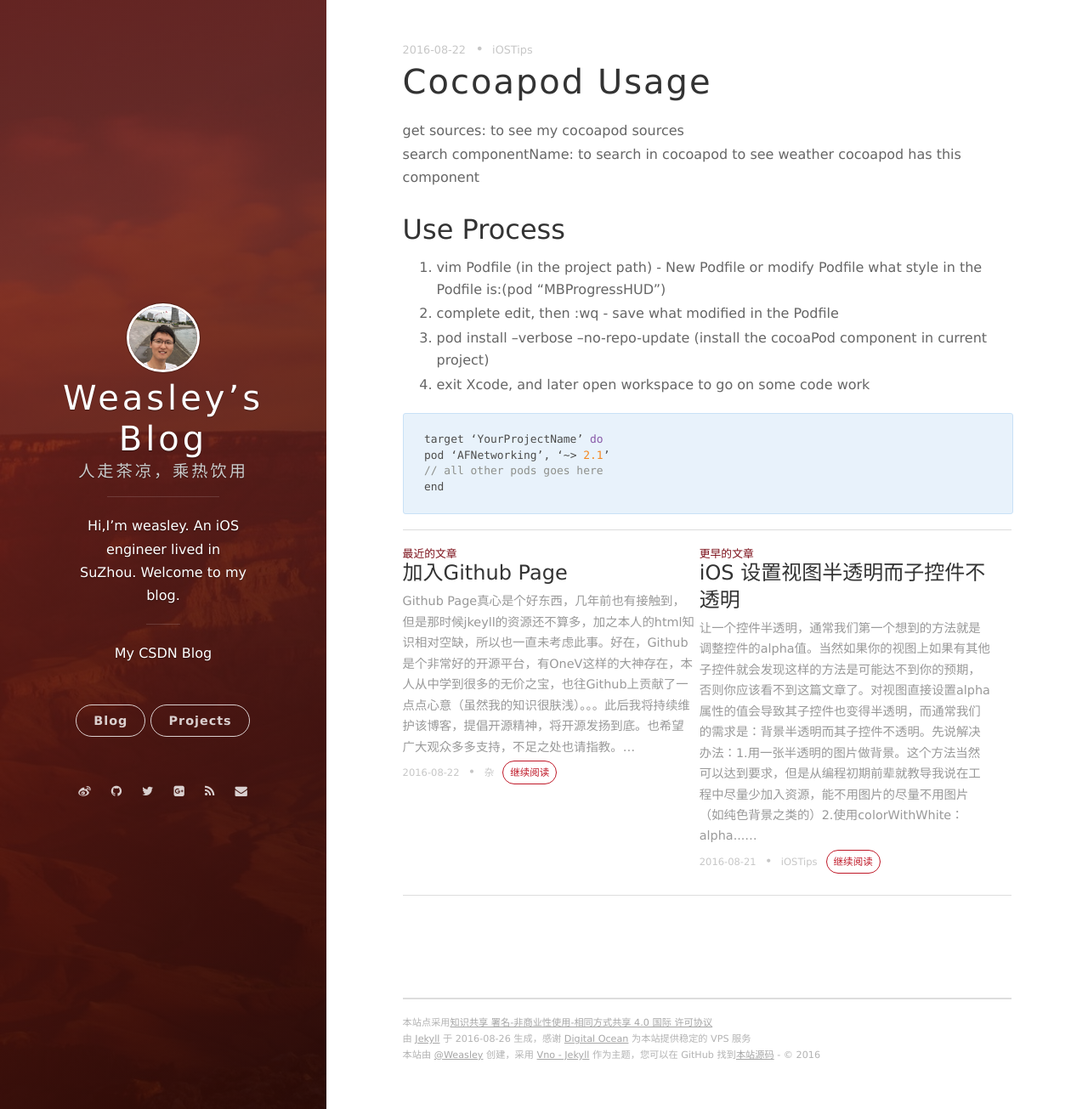
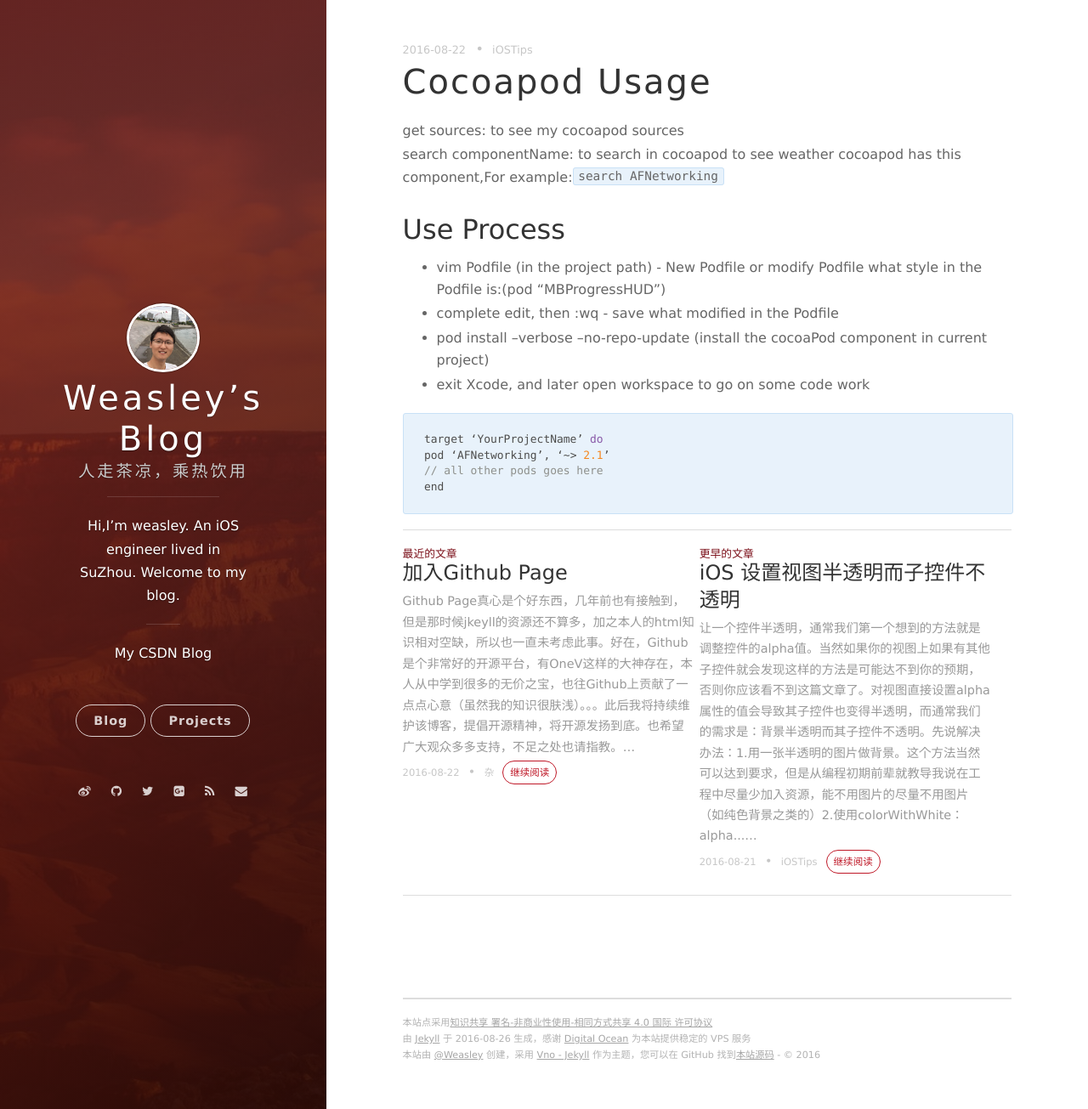
Before and after one commit to weasleyqi/weasleyqi.github.io, a Jekyll site: the page built from _posts/2016-08-22-how_to_use_cocoapod.md, in a window 1280 px wide and 1305 px high. Shown: the whole window at 85% size. Built offline with Jekyll 4.4.1, drawn with Linux system fonts in a browser that asks for light colours; nearby versions of some CDN libraries; Markdown is read by kramdown in place of the engine named in the settings; comment, search, counter and statistics services are not loaded.

````diff
--- a/_posts/2016-08-22-how_to_use_cocoapod.md
+++ b/_posts/2016-08-22-how_to_use_cocoapod.md
@@ -8,13 +8,13 @@ tags: iOS Tips
 
 
 get sources: to see my cocoapod sources<br>
-search componentName: to search in cocoapod to see weather cocoapod has this component
+search componentName: to search in cocoapod to see weather cocoapod has this component,For example:`search AFNetworking`
 
 ##Use Process
-1. vim Podfile (in the project path) - New Podfile or modify Podfile what style in the Podfile is:(pod "MBProgressHUD")
-2. complete edit, then :wq - save what modified in the Podfile
-3. pod install --verbose --no-repo-update (install the cocoaPod component in current project)
-4. exit Xcode, and later open workspace to go on some code work
+* vim Podfile (in the project path) - New Podfile or modify Podfile what style in the Podfile is:(pod "MBProgressHUD")
+* complete edit, then :wq - save what modified in the Podfile
+* pod install --verbose --no-repo-update (install the cocoaPod component in current project)
+* exit Xcode, and later open workspace to go on some code work
 
 ```swift
 target ‘YourProjectName’ do
````
Also changed, not shown: _posts/2016-08-23-mulitiTarget.md (+4 -4 lines).
